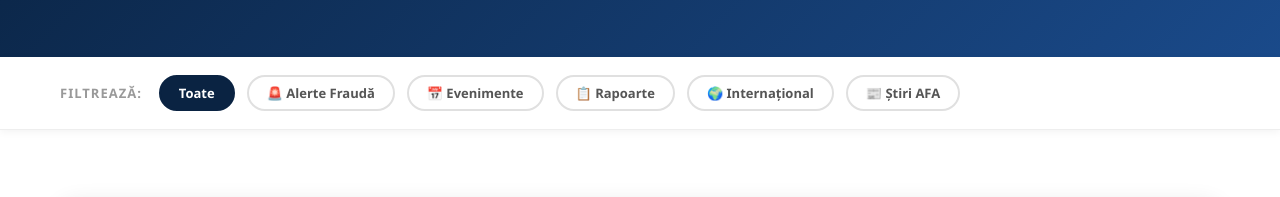
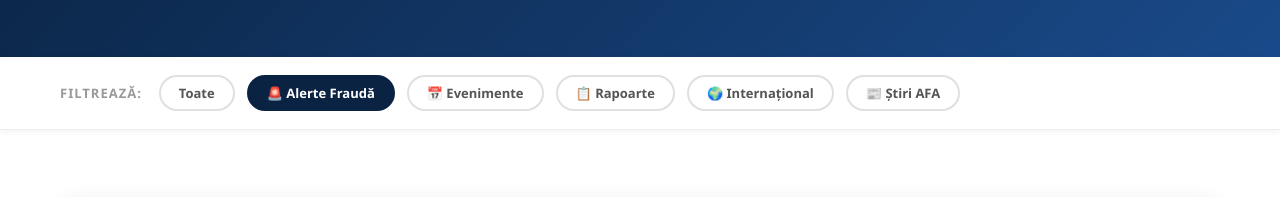
Before and after one commit to vitalievevdev-coder/afa-website, a plain HTML site: page stiri.html in a window 1280 px wide. Both pictures are taken after a click on the button "🚨 Alerte Fraudă". Shown: the part 274-471 px from the top of the page. Drawn offline with Linux system fonts and the light colour scheme.

Commit message:
Fix bugs: fetch fallback GitHub, filtre categorii, encoding UTF-8
- stiri.html: fetch din GitHub direct ca fallback (merge si local)
- stiri.html: butoanele de filtrare pe categorii functioneaza acum
- admin.html: fix encoding UTF-8 pentru caractere speciale la publicare

Co-Authored-By: Claude Sonnet 4.6 <noreply@anthropic.com>

```diff
--- a/stiri.html
+++ b/stiri.html
@@ -402,12 +402,12 @@
 <div class="filtru-bar">
   <div class="container">
     <span>Filtrează:</span>
-    <button class="btn-filtru activ">Toate</button>
-    <button class="btn-filtru">🚨 Alerte Fraudă</button>
-    <button class="btn-filtru">📅 Evenimente</button>
-    <button class="btn-filtru">📋 Rapoarte</button>
-    <button class="btn-filtru">🌍 Internațional</button>
-    <button class="btn-filtru">📰 Știri AFA</button>
+    <button class="btn-filtru activ" onclick="filtruCategorie('toate',this)">Toate</button>
+    <button class="btn-filtru" onclick="filtruCategorie('alerta',this)">🚨 Alerte Fraudă</button>
+    <button class="btn-filtru" onclick="filtruCategorie('eveniment',this)">📅 Evenimente</button>
+    <button class="btn-filtru" onclick="filtruCategorie('raport',this)">📋 Rapoarte</button>
+    <button class="btn-filtru" onclick="filtruCategorie('international',this)">🌍 Internațional</button>
+    <button class="btn-filtru" onclick="filtruCategorie('stire',this)">📰 Știri AFA</button>
   </div>
 </div>
 
@@ -641,12 +641,25 @@ function randeazaVideo(s) {
   return `<div style="margin:10px 0 0;border-radius:8px;overflow:hidden;"><iframe src="${src}" width="100%" height="180" frameborder="0" allowfullscreen style="display:block;"></iframe></div>`;
 }
 
+let TOATE_STIRILE = [];
+
 async function incarcaStiri() {
   let stiri = [];
-  try {
-    const r = await fetch('data/stiri.json?t=' + Date.now());
-    if (r.ok) stiri = await r.json();
-  } catch(e) {}
+
+  // incearca local, apoi direct de pe GitHub (functioneaza si local si pe GitHub Pages)
+  const surse = [
+    'data/stiri.json?t=' + Date.now(),
+    'https://raw.githubusercontent.com/vitalievevdev-coder/afa-website/main/data/stiri.json?t=' + Date.now()
+  ];
+
+  for (const sursa of surse) {
+    try {
+      const r = await fetch(sursa);
+      if (r.ok) { stiri = await r.json(); break; }
+    } catch(e) {}
+  }
+
+  TOATE_STIRILE = stiri;
 
   if (!stiri.length) {
     document.getElementById('zona-stiri-dinamice').innerHTML = '<p style="text-align:center;color:#aaa;padding:40px;">Nu există știri momentan.</p>';
@@ -755,6 +768,50 @@ function filtreazaStiri(q) {
   });
 }
 
+function filtruCategorie(cat, btn) {
+  // actualizeaza butonul activ
+  document.querySelectorAll('.btn-filtru').forEach(b => b.classList.remove('activ'));
+  btn.classList.add('activ');
+
+  // daca nu avem stiri inca, nu face nimic
+  if (!TOATE_STIRILE.length) return;
+
+  const filtrate = cat === 'toate' ? TOATE_STIRILE.filter(s => !s.principal) : TOATE_STIRILE.filter(s => s.categorie === cat);
+
+  const cards = document.querySelectorAll('.card-stire-mare');
+  cards.forEach(card => { card.style.display = 'none'; });
+
+  // re-randeaza doar filtratul
+  const zona = document.querySelector('.stiri-layout > div:first-child');
+  if (!zona) return;
+
+  // sterge cardurile existente (nu eroul principal)
+  zona.querySelectorAll('.card-stire-mare').forEach(c => c.remove());
+
+  if (!filtrate.length) {
+    zona.insertAdjacentHTML('beforeend', `<p style="padding:30px;color:#aaa;text-align:center;">Nu sunt știri in aceasta categorie.</p>`);
+    return;
+  }
+
+  filtrate.forEach(s => {
+    zona.insertAdjacentHTML('beforeend', `
+    <div class="card-stire-mare">
+      ${randeazaImgSau(s)}
+      <div class="body">
+        <div>
+          <span class="badge-cat ${s.categorie}">${numeCategorie(s.categorie)}</span>
+          <h3>${s.titlu}</h3>
+          <p>${s.continut}</p>
+          ${randeazaVideo(s)}
+        </div>
+        <div class="footer-card">
+          <span class="data">📅 ${formateazaData(s.data)}</span>
+        </div>
+      </div>
+    </div>`);
+  });
+}
+
 incarcaStiri();
 </script>
 </body>
```
Also changed, not shown: admin.html (+6 -1 lines).
